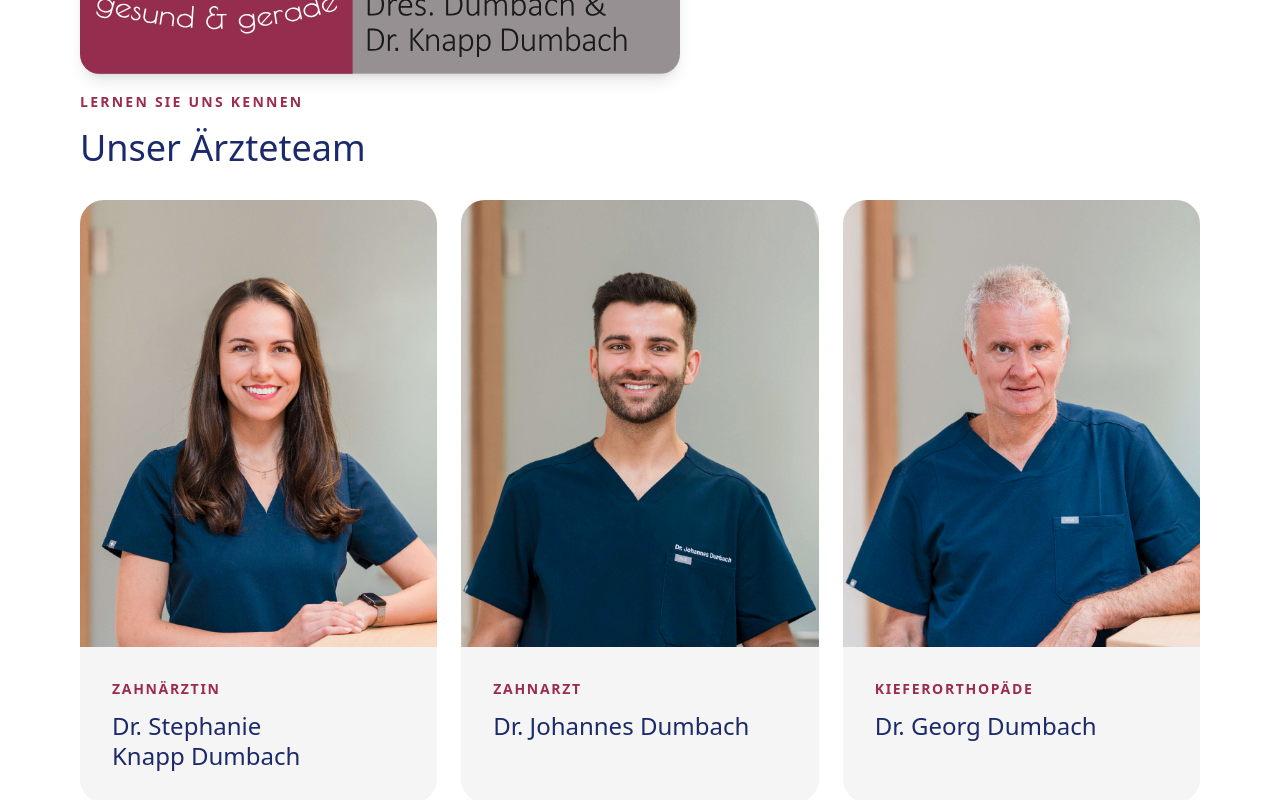
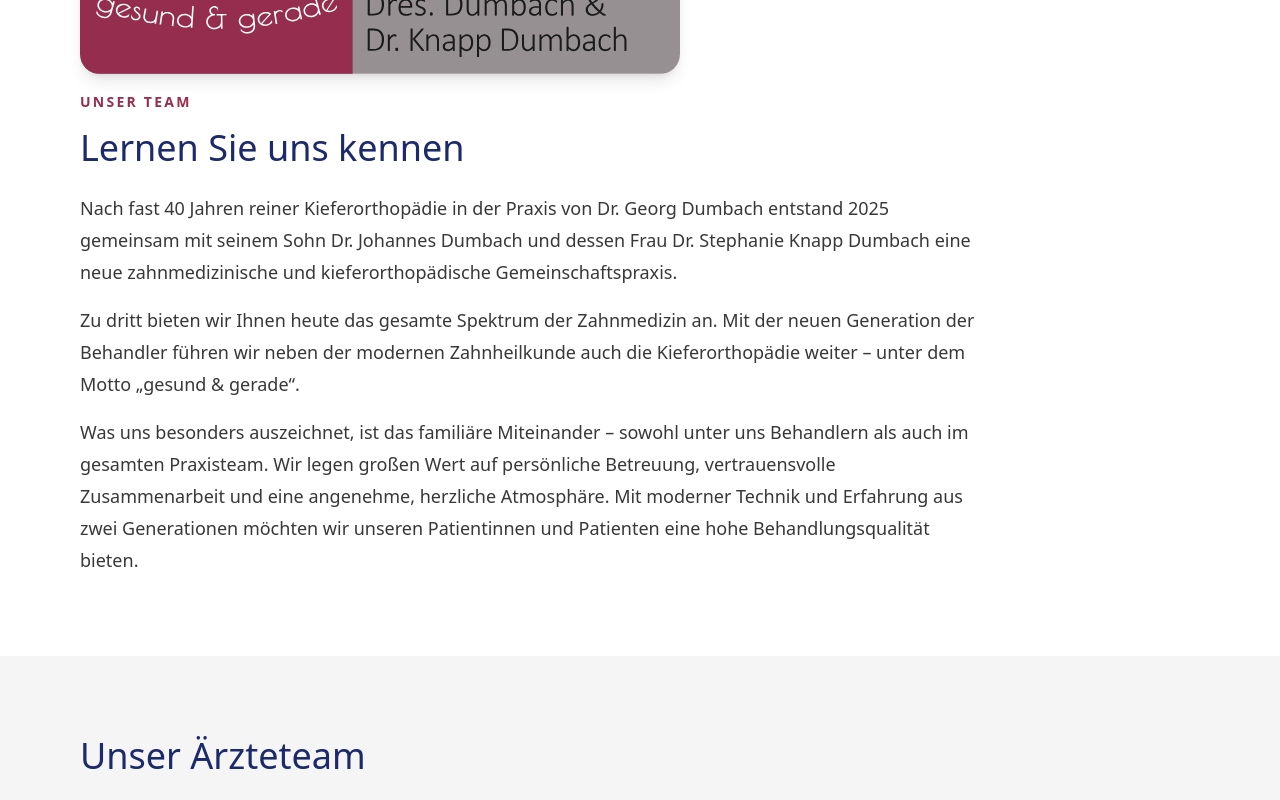
Before and after one commit to chrisknapp98/react-dentist-example, a Next.js app: page /team in a window 1280 px wide. Shown: the part 200-1000 px from the top of the page. Built offline with nearby package versions, Linux system fonts and the light colour scheme.

Commit message:
add introduction to team and refine leistungen

```diff
--- a/src/app/leistungen/page.tsx
+++ b/src/app/leistungen/page.tsx
@@ -43,10 +43,11 @@ export default function LeistungenPage() {
                   Hier zeigen wir Ihnen einen Einblick in viele Behandlungen,
                   die wir in unserer Gemeinschaftspraxis anbieten. Wichtig ist
                   uns im Gespräch mit Ihnen bei Ihrer Untersuchung
-                  herauszufinden, was für Sie und Ihre Zähne die passende
-                  Therapie ist. Sprechen Sie uns gerne auf Sorgen und Wünsche
-                  rund um Ihre Zähne an. Wir nehmen uns Zeit für eine
-                  individuelle Beratung.
+                  herauszufinden, was für Sie die passende Therapie ist.
+                  Sprechen Sie uns gerne auf Sorgen und Wünsche rund um Ihre
+                  Zähne an. Wir nehmen uns Zeit für eine individuelle Beratung.
+                  Unser Ärzteteam spricht neben Deutsch auch Englisch, Spanisch
+                  und Französisch.
                 </p>
                 <p>
                   Wir freuen uns, wenn wir Sie als Patientinnen und Patienten
@@ -89,10 +90,7 @@ export default function LeistungenPage() {
                 sinnvoll sein kann.
               </p>
             </div>
-            <a
-              href="/kontakt"
-              className={`w-fit ${PRIMARY_BUTTON_CLASS}`}
-            >
+            <a href="/kontakt" className={`w-fit ${PRIMARY_BUTTON_CLASS}`}>
               Termin vereinbaren
               <span aria-hidden="true">→</span>
             </a>
--- a/src/app/team/page.tsx
+++ b/src/app/team/page.tsx
@@ -64,23 +64,58 @@ export default function TeamPage() {
           aria-labelledby="team-heading"
         >
           <div className="mx-auto max-w-6xl">
-            <div className="max-w-2xl">
+            <div className="max-w-4xl">
               <p className="text-sm font-semibold uppercase tracking-[0.16em] text-practiceRed">
-                Lernen Sie uns kennen
+                Unser Team
               </p>
               <h1
                 id="team-heading"
                 className="mt-4 text-3xl font-light text-textBlue sm:text-4xl"
               >
+                Lernen Sie uns kennen
+              </h1>
+              <div className="mt-6 space-y-4 text-base leading-7 text-textGrey sm:text-lg sm:leading-8">
+                <p>
+                  Nach fast 40 Jahren reiner Kieferorthopädie in der Praxis von
+                  Dr. Georg Dumbach entstand 2025 gemeinsam mit seinem Sohn
+                  Dr. Johannes Dumbach und dessen Frau Dr. Stephanie Knapp Dumbach
+                  eine neue zahnmedizinische und kieferorthopädische
+                  Gemeinschaftspraxis.
+                </p>
+                <p>
+                  Zu dritt bieten wir Ihnen heute das gesamte Spektrum der
+                  Zahnmedizin an. Mit der neuen Generation der Behandler führen
+                  wir neben der modernen Zahnheilkunde auch die Kieferorthopädie
+                  weiter – unter dem Motto „gesund &amp; gerade“.
+                </p>
+                <p>
+                  Was uns besonders auszeichnet, ist das familiäre Miteinander –
+                  sowohl unter uns Behandlern als auch im gesamten Praxisteam.
+                  Wir legen großen Wert auf persönliche Betreuung,
+                  vertrauensvolle Zusammenarbeit und eine angenehme, herzliche
+                  Atmosphäre. Mit moderner Technik und Erfahrung aus zwei
+                  Generationen möchten wir unseren Patientinnen und Patienten
+                  eine hohe Behandlungsqualität bieten.
+                </p>
+              </div>
+            </div>
+          </div>
+        </section>
+
+        <div className="bg-backgroundLightGray px-6 py-14 sm:px-12 md:py-20 lg:px-20">
+          <div className="mx-auto max-w-6xl">
+            <section aria-labelledby="dentists-heading">
+              <h2
+                id="dentists-heading"
+                className="text-3xl font-light text-textBlue sm:text-4xl"
+              >
                 Unser Ärzteteam
-              </h1>
-            </div>
-            <div>
+              </h2>
               <div className="mt-8 grid gap-6 md:grid-cols-3">
                 {dentists.map((dentist) => (
                   <article
                     key={dentist.name}
-                    className="overflow-hidden rounded-3xl bg-backgroundLightGray"
+                    className="overflow-hidden rounded-3xl bg-white"
                   >
                     <div className="relative aspect-[4/5] overflow-hidden">
                       <Image
@@ -95,14 +130,14 @@ export default function TeamPage() {
                       <p className="text-sm font-semibold uppercase tracking-[0.12em] text-practiceRed">
                         {dentist.role}
                       </p>
-                      <h2 className="mt-3 text-2xl font-light leading-tight text-textBlue">
+                      <h3 className="mt-3 text-2xl font-light leading-tight text-textBlue">
                         {dentist.name}
-                      </h2>
+                      </h3>
                     </div>
                   </article>
                 ))}
               </div>
-            </div>
+            </section>
 
             <section
               className="mt-14 sm:mt-20"
@@ -118,7 +153,7 @@ export default function TeamPage() {
                 {employees.map((employee) => (
                   <article
                     key={employee.id}
-                    className="overflow-hidden rounded-2xl bg-backgroundLightGray"
+                    className="overflow-hidden rounded-2xl bg-white"
                   >
                     <div
                       className="flex aspect-square items-center justify-center bg-practiceSkin/40"
@@ -149,7 +184,7 @@ export default function TeamPage() {
               </div>
             </section>
           </div>
-        </section>
+        </div>
 
         <section className="bg-textBlue px-6 py-14 sm:px-12 md:py-20 lg:px-20">
           <div className="mx-auto grid max-w-6xl gap-10 lg:grid-cols-2 lg:items-center lg:gap-20">
```
